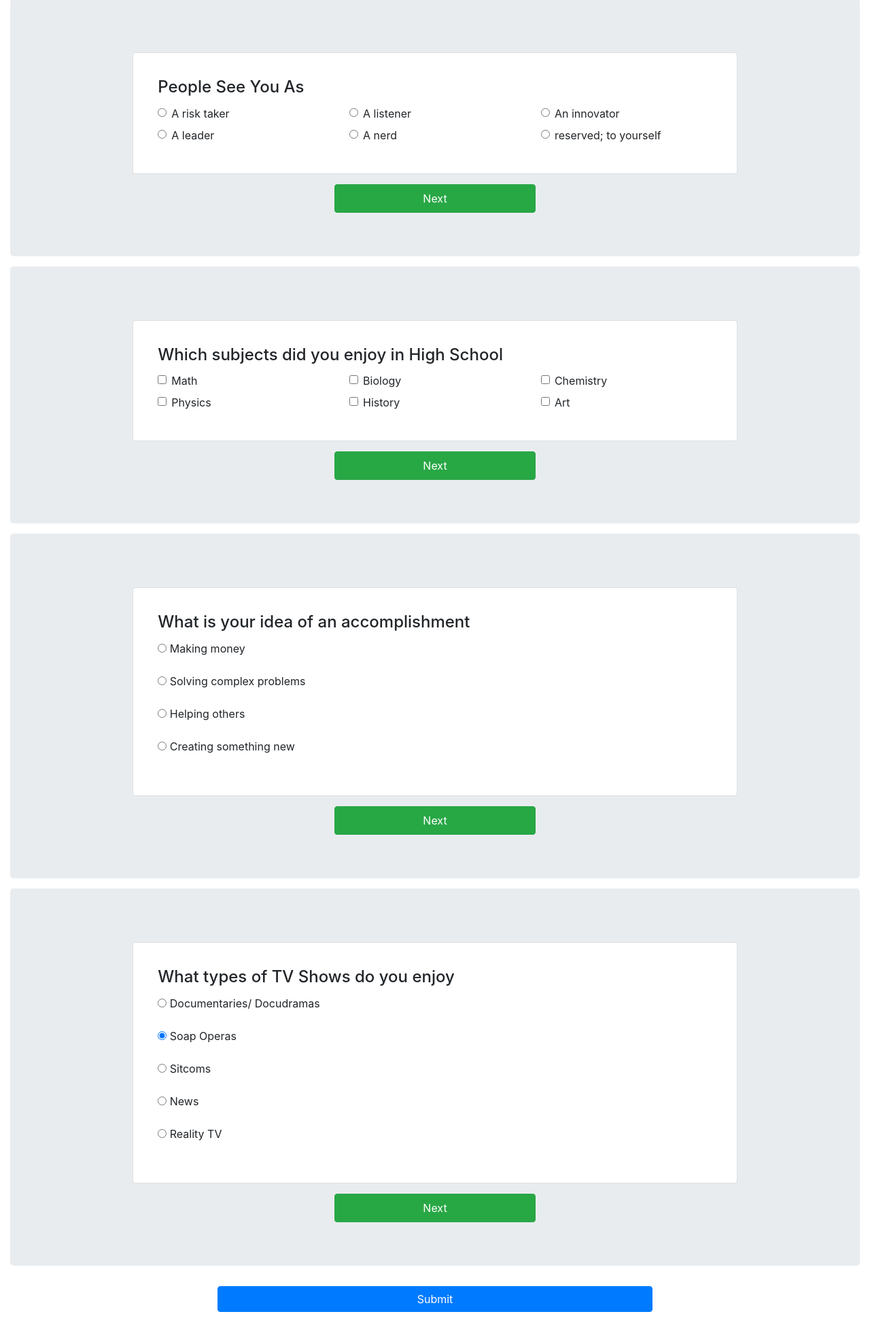
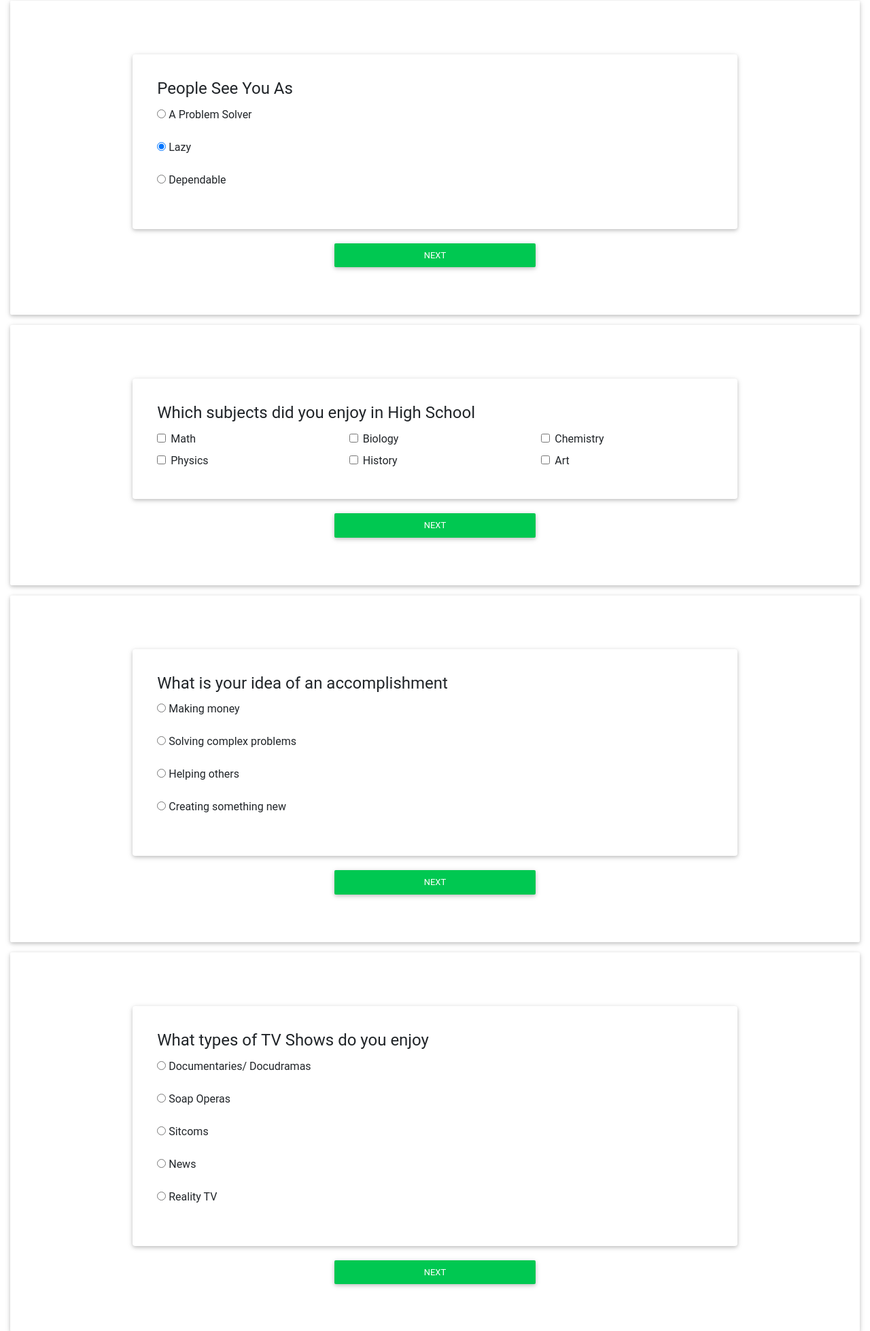
Before and after one commit to mkhalid578/comp4610, a plain HTML site: page final/index.html in a window 1280 px wide. Shown: the part 661-2619 px from the top of the page at 68% size. Drawn offline with nearby package versions, Linux system fonts and the light colour scheme.

Commit message:
updated index.html and index.js

```diff
--- a/final/index.html
+++ b/final/index.html
@@ -28,6 +28,9 @@
     <!-- Bootstrap CSS -->
     <script src="https://ajax.googleapis.com/ajax/libs/jquery/3.2.1/jquery.min.js"></script>
     <link rel="stylesheet" href="https://maxcdn.bootstrapcdn.com/bootstrap/4.0.0-beta.2/css/bootstrap.min.css" integrity="sha384-PsH8R72JQ3SOdhVi3uxftmaW6Vc51MKb0q5P2rRUpPvrszuE4W1povHYgTpBfshb" crossorigin="anonymous">
+    <link rel="stylesheet" href="https://cdnjs.cloudflare.com/ajax/libs/mdbootstrap/4.4.3/css/mdb.min.css">
+    <script src="https://code.jquery.com/jquery-1.12.4.js"></script>
+    <script src="https://code.jquery.com/ui/1.12.1/jquery-ui.js"></script>
     <script>
     $(document).ready(function(){
       $('.btn').click(function() {
@@ -45,7 +48,7 @@
     });
   </script>
   </head>
-  <body>
+  <body onload="hideStuff()">
     <div class="text-center">
     <ul class="nav nav-tabs p-3 mx-auto" id="myTab" role="tablist">
       <li class="nav-item">
@@ -160,58 +163,22 @@
         <div class="card w-75 p-3 mx-auto" style="margin:15px;">
           <div class="card-body">
             <h4 class="card-title"> People See You As</h4>
-            <div class="row">
-              <div class="col-sm">
-              <div class="form-check">
-                <label class="form-check-label">
-                  <input class="form-check-input" type="radio" value="">
-                  A risk taker
-                </label>
-              </div>
+            <!--Radio group-->
+            <div class="form-group ">
+                <input name="question2" type="radio" id="q2_radio1" value="A Problem Solver">
+                <label for="q2_radio1">A Problem Solver</label>
             </div>
-            <div class="col-sm">
-            <div class="form-check">
-              <label class="form-check-label">
-                <input class="form-check-input" type="radio" value="">
-                A listener
-              </label>
+
+            <div class="form-group">
+                <input name="question2" type="radio" id="q2_radio2" value="Lazy" checked>
+                <label for="q2_radio2">Lazy</label>
             </div>
-          </div>
-          <div class="col-sm">
-          <div class="form-check">
-            <label class="form-check-label">
-              <input class="form-check-input" type="radio" value="">
-              An innovator
-            </label>
-          </div>
-        </div>
+
+            <div class="form-group">
+                <input name="question2" type="radio" id="q2_radio3" value="Dependable">
+                <label for="q2_radio3"> Dependable </label>
             </div>
-            <div class="row">
-              <div class="col-sm">
-              <div class="form-check">
-                <label class="form-check-label">
-                  <input class="form-check-input" type="radio" value="">
-                  A leader
-                </label>
-              </div>
-            </div>
-            <div class="col-sm">
-            <div class="form-check">
-              <label class="form-check-label">
-                <input class="form-check-input" type="radio" value="">
-                A nerd
-              </label>
-            </div>
-          </div>
-          <div class="col-sm">
-          <div class="form-check">
-            <label class="form-check-label">
-              <input class="form-check-input" type="radio" value="">
-              reserved; to yourself
-            </label>
-          </div>
-        </div>
-            </div>
+            <!--Radio group-->
           </div>
         </div>
         <div class="text-center">
@@ -229,7 +196,7 @@
             <div class="col-sm">
             <div class="form-check">
               <label class="form-check-label">
-                <input class="form-check-input" type="checkbox" value="">
+                <input class="form-check-input" type="checkbox" value="Math">
                 Math
               </label>
             </div>
@@ -237,7 +204,7 @@
           <div class="col-sm">
           <div class="form-check">
             <label class="form-check-label">
-              <input class="form-check-input" type="checkbox" value="">
+              <input class="form-check-input" type="checkbox" value="Biology">
               Biology
             </label>
           </div>
@@ -245,7 +212,7 @@
         <div class="col-sm">
         <div class="form-check">
           <label class="form-check-label">
-            <input class="form-check-input" type="checkbox" value="">
+            <input class="form-check-input" type="checkbox" value="Chemistry">
             Chemistry
           </label>
         </div>
@@ -255,7 +222,7 @@
             <div class="col-sm">
             <div class="form-check">
               <label class="form-check-label">
-                <input class="form-check-input" type="checkbox" value="">
+                <input class="form-check-input" type="checkbox" value="Physics">
                 Physics
               </label>
             </div>
@@ -263,7 +230,7 @@
           <div class="col-sm">
           <div class="form-check">
             <label class="form-check-label">
-              <input class="form-check-input" type="checkbox" value="">
+              <input class="form-check-input" type="checkbox" value="History">
               History
             </label>
           </div>
@@ -271,7 +238,7 @@
         <div class="col-sm">
         <div class="form-check">
           <label class="form-check-label">
-            <input class="form-check-input" type="checkbox" value="">
+            <input class="form-check-input" type="checkbox" value="Art">
             Art
           </label>
         </div>
@@ -291,23 +258,23 @@
           <h4 class="card-title">What is your idea of an accomplishment</h4>
             <!--Radio group-->
             <div class="form-group ">
-              <input name="group100" type="radio" id="radio100">
-              <label for="radio100">Making money</label>
+              <input name="question4" type="radio" id="choice6radio" value="making money">
+              <label for="choice6radio">Making money</label>
             </div>
 
             <div class="form-group">
-              <input name="group100" type="radio" id="radio101" checked>
-              <label for="radio101">Solving complex problems</label>
+              <input name="question4" type="radio" id="choice7radio" value="solving complex problems">
+              <label for="choice7radio">Solving complex problems</label>
             </div>
 
             <div class="form-group">
-              <input name="group100" type="radio" id="radio102">
-              <label for="radio102"> Helping others</label>
+              <input name="question4" type="radio" id="choice8radio" value="helping others">
+              <label for="choice8radio"> Helping others</label>
             </div>
 
             <div class="form-group">
-              <input name="group100" type="radio" id="radio102">
-              <label for="radio102"> Creating something new</label>
+              <input name="question4" type="radio" id="choice9radio" value="creating something new">
+              <label for="choice9radio"> Creating something new</label>
             </div>
             <!--Radio group-->
         </div>
@@ -324,28 +291,28 @@
           <h4 class="card-title">What types of TV Shows do you enjoy</h4>
           <!--Radio group-->
           <div class="form-group ">
-            <input name="group100" type="radio" id="radio100">
-            <label for="radio100">Documentaries/ Docudramas</label>
+            <input name="question5" type="radio" id="choice1radio" value="documentaries">
+            <label for="choice1radio">Documentaries/ Docudramas</label>
           </div>
 
           <div class="form-group">
-            <input name="group100" type="radio" id="radio101" checked>
-            <label for="radio101">Soap Operas</label>
+            <input name="question5" type="radio" id="choice2radio" value="soap operas">
+            <label for="choice2radio">Soap Operas</label>
           </div>
 
           <div class="form-group">
-            <input name="group100" type="radio" id="radio102">
-            <label for="radio102"> Sitcoms </label>
+            <input name="question5" type="radio" id="choice3radio" value="sitcoms">
+            <label for="choice3radio"> Sitcoms </label>
           </div>
 
           <div class="form-group">
-            <input name="group100" type="radio" id="radio102">
-            <label for="radio102"> News </label>
+            <input name="question5" type="radio" id="choice4radio" value="news">
+            <label for="choice4radio"> News </label>
           </div>
 
           <div class="form-group">
-            <input name="group100" type="radio" id="radio102">
-            <label for="radio102"> Reality TV </label>
+            <input name="question5" type="radio" id="choice5radio" value="reality tv">
+            <label for="choice5radio"> Reality TV </label>
           </div>
           <!--Radio group-->
         </div>
@@ -355,7 +322,10 @@
       </div>
     </div>
       <div class="text-center">
-          <button class="btn btn-primary w-50" style="margin:15px;"> Submit </button>
+          <button id="decisionMaker" class="btn btn-primary w-50" style="margin:15px;"> Submit </button>
+          <button id="results" type="button" class="btn btn-primary" data-toggle="modal" data-target="#exampleModal">
+            Launch demo modal
+          </button>
       </div>
       </div>
       <div class="tab-pane fade" id="mood" role="tabpanel" aria-labelledby="profile-tab">
@@ -370,10 +340,33 @@
           <ul id="returnBox" class="list-group" style="margin:15px;">
           </ul>
       </div>
+      <div id="disclaimer">
+        <p class="lead w-50 p-3"> Disclaimer: We do not guarantee that this is unbreakable or in any way a representation of how you actually feel </h5>
+      </div>
       </div>
       <div class="tab-pane fade" id="contact" role="tabpanel" aria-labelledby="contact-tab">...</div>
     </div>
 
+
+    <div class="modal fade" id="exampleModal" tabindex="-1" role="dialog" aria-labelledby="exampleModalLabel" aria-hidden="true">
+      <div class="modal-dialog" role="document">
+        <div class="modal-content">
+          <div class="modal-header">
+            <h5 class="modal-title" id="exampleModalLabel">Results</h5>
+            <button type="button" class="close" data-dismiss="modal" aria-label="Close">
+              <span aria-hidden="true">&times;</span>
+            </button>
+          </div>
+          <div id="ModalBody" class="modal-body">
+            <div id="progressbar"></div>
+          </div>
+          <div class="modal-footer">
+            <button type="button" class="btn btn-secondary" data-dismiss="modal">Close</button>
+            <button type="button" class="btn btn-primary">Save changes</button>
+          </div>
+        </div>
+      </div>
+    </div>
 
 
 
@@ -382,6 +375,7 @@
     <!-- jQuery first, then Popper.js, then Bootstrap JS -->
     <script src="https://cdnjs.cloudflare.com/ajax/libs/popper.js/1.12.3/umd/popper.min.js" integrity="sha384-vFJXuSJphROIrBnz7yo7oB41mKfc8JzQZiCq4NCceLEaO4IHwicKwpJf9c9IpFgh" crossorigin="anonymous"></script>
     <script src="https://maxcdn.bootstrapcdn.com/bootstrap/4.0.0-beta.2/js/bootstrap.min.js" integrity="sha384-alpBpkh1PFOepccYVYDB4do5UnbKysX5WZXm3XxPqe5iKTfUKjNkCk9SaVuEZflJ" crossorigin="anonymous"></script>
+    <script src="https://cdnjs.cloudflare.com/ajax/libs/mdbootstrap/4.4.3/js/mdb.min.js"></script>
     <script src="js/index.js"></script>
   </body>
 </html>
--- a/final/js/index.js
+++ b/final/js/index.js
@@ -21,10 +21,10 @@ $(document).ready(function(){
                 document.getElementById('returnBox').innerHTML = feelings;
         }});
     });
-});
+
 
     $("#decisionMaker").click(function() {
-  var cs = 0;
+      /*var cs = 0;
       var art = 0;
       var science = 0;
       var engineer = 0;
@@ -43,9 +43,22 @@ $("#decisionMaker").click(function() {
         "Chemical Engineering",
         "Civil Engineering",
         "Mechanical Engineering"
-  ];
+      ]; */
 
+      //TODO the logic for displaying
 
+        $("#progressbar").progressbar({
+          value: 88
+        });
 
+      // Hide and show the corresponding buttons
+      $("#decisionMaker").fadeOut();
+      $("#results").fadeIn();
 
     });
+
+});
+
+function hideStuff() {
+  $("#results").hide();
+}
```
Lines whose indentation alone changed are shown as unchanged.
